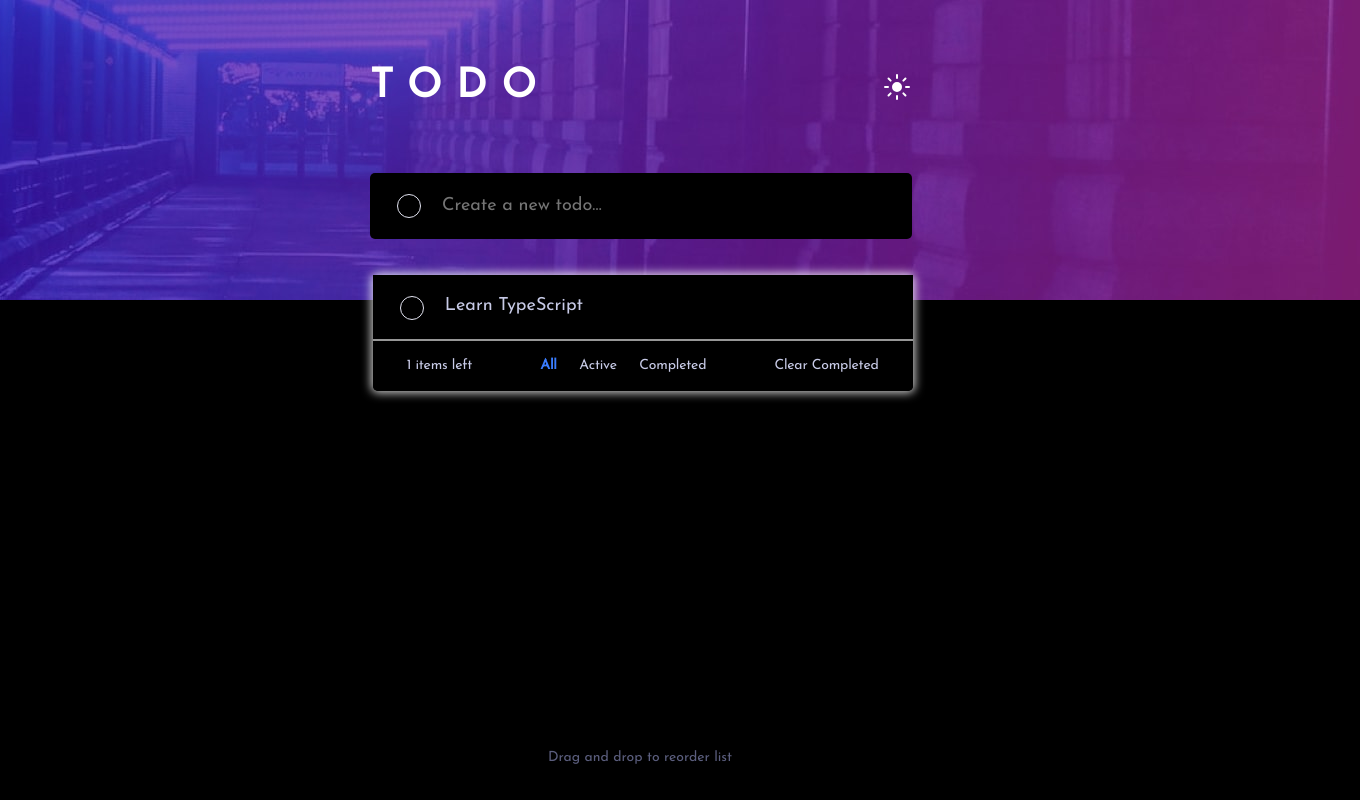
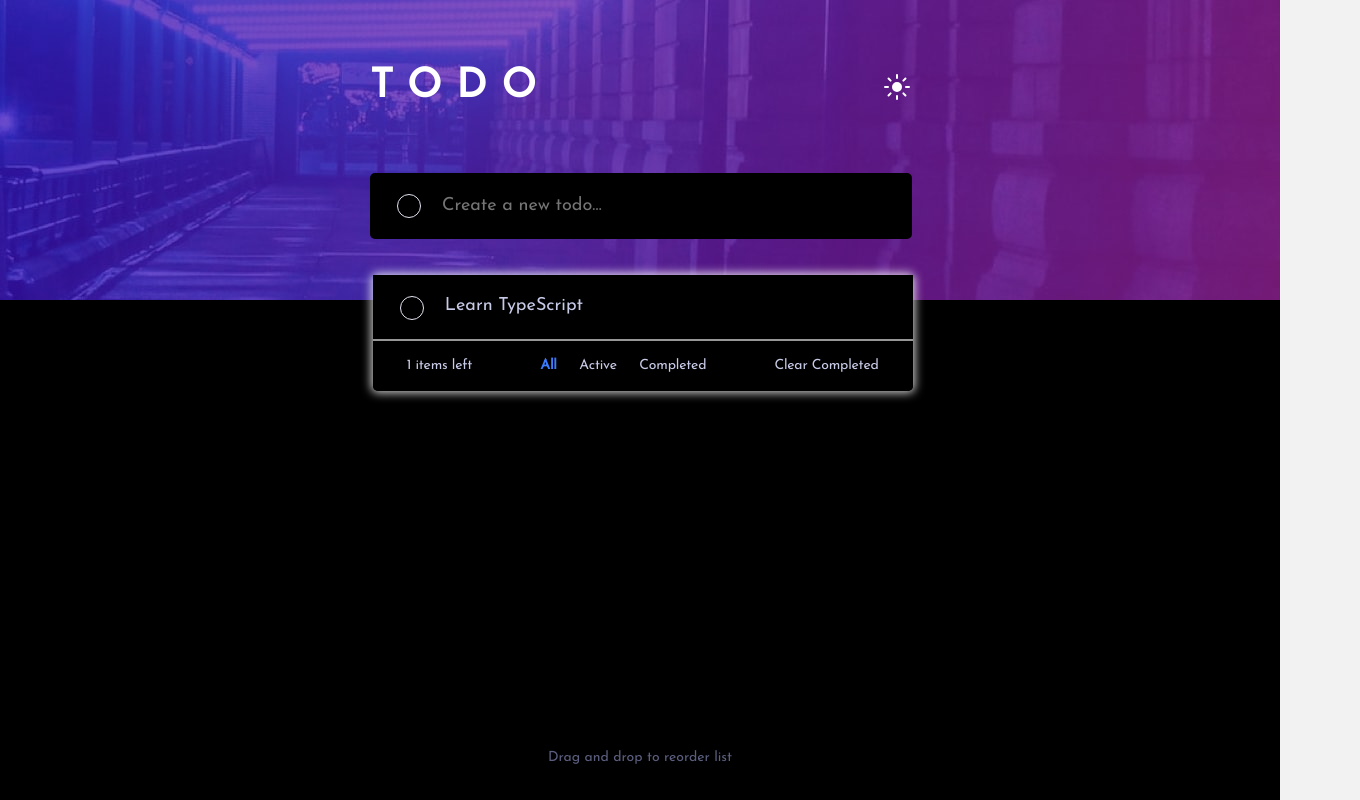
Before and after one commit to AlekseyVY/todo-app, a React (Create React App) app: page / in a window 1280 px wide. Shown: the whole page, 1360 px wide, since content can reach past the window. Built offline with nearby package versions, Linux system fonts and the light colour scheme.

Commit message:
refactor: fixed adaptive layout

```diff
--- a/src/components/InputComponent.jsx
+++ b/src/components/InputComponent.jsx
@@ -7,7 +7,9 @@ function InputComponent({ tasksArray, setTasksArray, update, theme}) {
   const [value, setValue] = useState('')
 
   return <FormContainer onSubmit={(e) =>addTaskHandler(e, value, tasksArray, setTasksArray, update, setValue)}>
-    <Input listTextColor={theme.listTextColor} bgColor={theme.bgColor} value={value} onChange={(e) => setValue(e.target.value)} placeholder={"Create a new todo…"}/>
+    <label>
+      <Input name={'Todo input'} listTextColor={theme.listTextColor} bgColor={theme.bgColor} value={value} onChange={(e) => setValue(e.target.value)} placeholder={"Create a new todo…"}/>
+    </label>
     <Oval theme={theme.bgColor} type={"submit"}/>
   </FormContainer>;
 }
--- a/src/pages/Home/styles.js
+++ b/src/pages/Home/styles.js
@@ -2,9 +2,9 @@ import styled from "styled-components";
 
 
 export const MainContainer = styled.div`
-  width: 144rem;
+  width: 100%;
   height: 80rem;
-  @media (max-width: 375px){
+  @media (max-width: 600px){
     width: 37.5rem;
     height: 73rem;
   }
@@ -12,12 +12,12 @@ export const MainContainer = styled.div`
 
 export const TopBackground = styled.div`
   background-image: url(${props => props.image});
-  width: 144rem;
+  width: 100%;
   height: 30rem;
   display: flex;
   align-items: center;
   justify-content: center;
-  @media (max-width: 375px){
+  @media (max-width: 600px){
     width: 37.5rem;
     height: 20rem;
     background-image: url(${props => props.mobile});
@@ -28,7 +28,7 @@ export const ContentContainer = styled.div`
   width: 54rem;
   display: flex;
   flex-direction: column;
-  @media (max-width: 375px){
+  @media (max-width: 600px){
     width: 32.7rem;
   }
 `
@@ -38,7 +38,7 @@ export const LogoContainer = styled.div`
   display: flex;
   justify-content: space-between;
   align-items: center;
-  @media (max-width: 375px){
+  @media (max-width: 600px){
     width: 32.7rem;
     height: 4.8rem;
     margin-top: 4.8rem;;
@@ -50,7 +50,7 @@ export const TodoContainer = styled.div`
   border-radius: 0.5rem;
   position: relative;
   color: ${props => props.listTextColor};
-  @media (max-width: 375px){
+  @media (max-width: 600px){
     width: 32.7rem;
     margin-top: -5rem;
   }
@@ -78,7 +78,7 @@ export const FormContainer = styled.form`
   height: 6.4rem;
   margin-top: 6.3rem;
   position: relative;
-  @media (max-width: 375px){
+  @media (max-width: 600px){
     width: 32.7rem;
   }
 `
@@ -93,7 +93,7 @@ export const Input = styled.input`
   border: none;
   color: ${props => props.listTextColor};
   background-color: ${props => props.bgColor};
-  @media (max-width: 375px){
+  @media (max-width: 600px){
     width: 25.5rem;
   }
 `
@@ -152,7 +152,7 @@ export const TodoListBlock = styled.div`
   -webkit-box-shadow: ${props => props.webkitShadow};
   -moz-box-shadow: ${props => props.mozShadow};
   box-shadow: ${props => props.boxShadow};
-  @media (max-width: 375px){
+  @media (max-width: 600px){
     width: 32.7rem;
   }
 `
@@ -165,7 +165,7 @@ export const Delete = styled.div`
   top: 33%;
   right: 2.4rem;
   background-image: url(${props => props.cross});
-  @media (max-width: 375px){
+  @media (max-width: 600px){
     display: unset;
   }
 `
@@ -190,7 +190,7 @@ export const Task = styled.li`
     cursor: pointer;
     display: block;
   }
-  @media (max-width: 375px){
+  @media (max-width: 600px){
     width: 25.5rem;
   }
 `
@@ -211,7 +211,7 @@ export const ElementsContainer = styled.div`
   background: ${props => props.bgColor};
   border-radius: 0.5rem;
   flex-wrap: wrap;
-  @media (max-width: 375px){
+  @media (max-width: 600px){
     width: 32.7rem;
     align-items: center;
     justify-content: space-around;
@@ -221,7 +221,7 @@ export const ElementsContainer = styled.div`
 
 export const ItemsLeft = styled.div`
   order: 1;
-  @media (max-width: 375px){
+  @media (max-width: 600px){
     order: 1;
   }
 `
@@ -231,14 +231,14 @@ export const SwitchBlock = styled.div`
   display: flex;
   justify-content: space-between;
   order: 2;
-  @media (max-width: 375px){
+  @media (max-width: 600px){
     display: none;
   }
 `
 
 export const SwitchBlockMobile = styled.div`
   display: none;
-  @media (max-width: 375px){
+  @media (max-width: 600px){
     position: absolute;
     display: flex;
     justify-content: space-around;
@@ -252,7 +252,7 @@ export const SwitchBlockMobile = styled.div`
 
 export const MobileBlock = styled.div`
   display: none;
-  @media (max-width: 375px) {
+  @media (max-width: 600px) {
     display: unset;
     width: 32.7rem;
     height: 4.8rem;
@@ -290,7 +290,7 @@ export const ClearBlock = styled.div`
     cursor: pointer;
     color: orangered;
   }
-  @media (max-width: 375px){
+  @media (max-width: 600px){
     order: 2;
   }
 `
@@ -302,14 +302,14 @@ export const CompletedText = styled.div`
 
 
 export const BottomContainer = styled.div`
-  width: 144rem;
+  width: 100%;
   height: 5rem;
   padding-top: 45rem;
   font-size: 1.4rem;
   text-align: center;
   color: ${props => props.secondaryText};
   background: ${props => props.bgColor}};
-@media (max-width: 375px){
+@media (max-width: 600px){
   width: 37.5rem;
 }
 `
```
